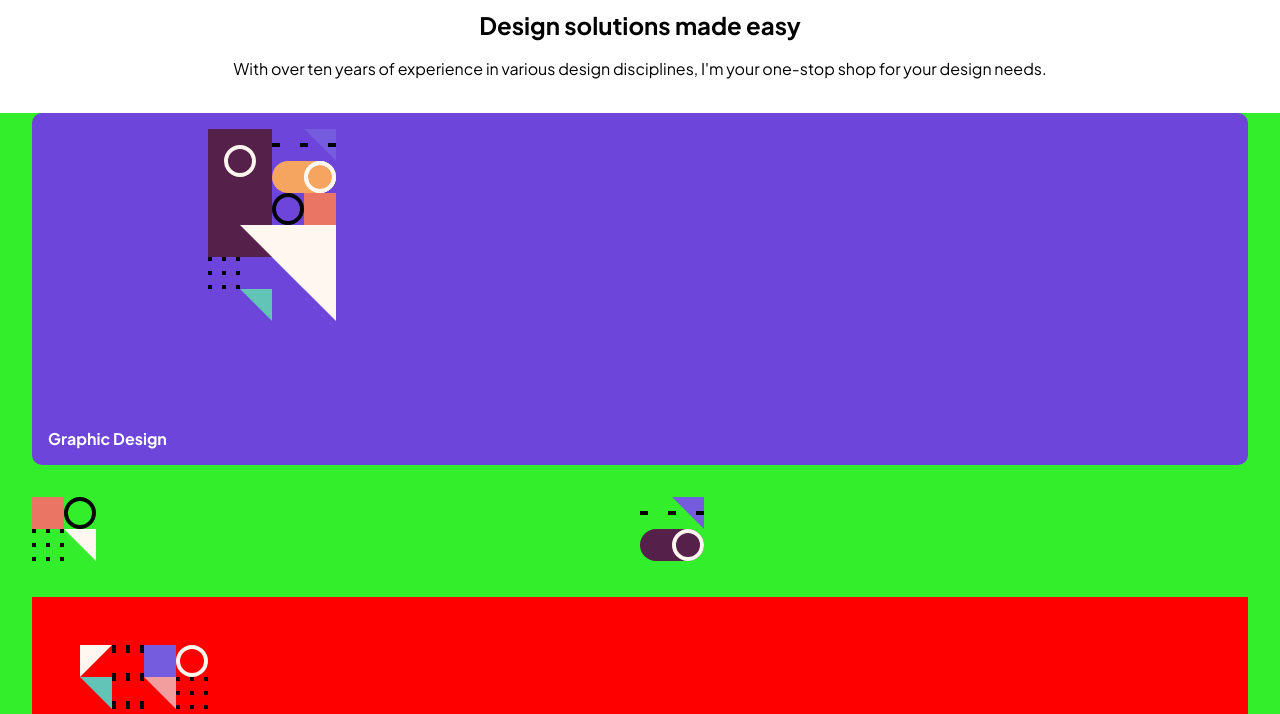
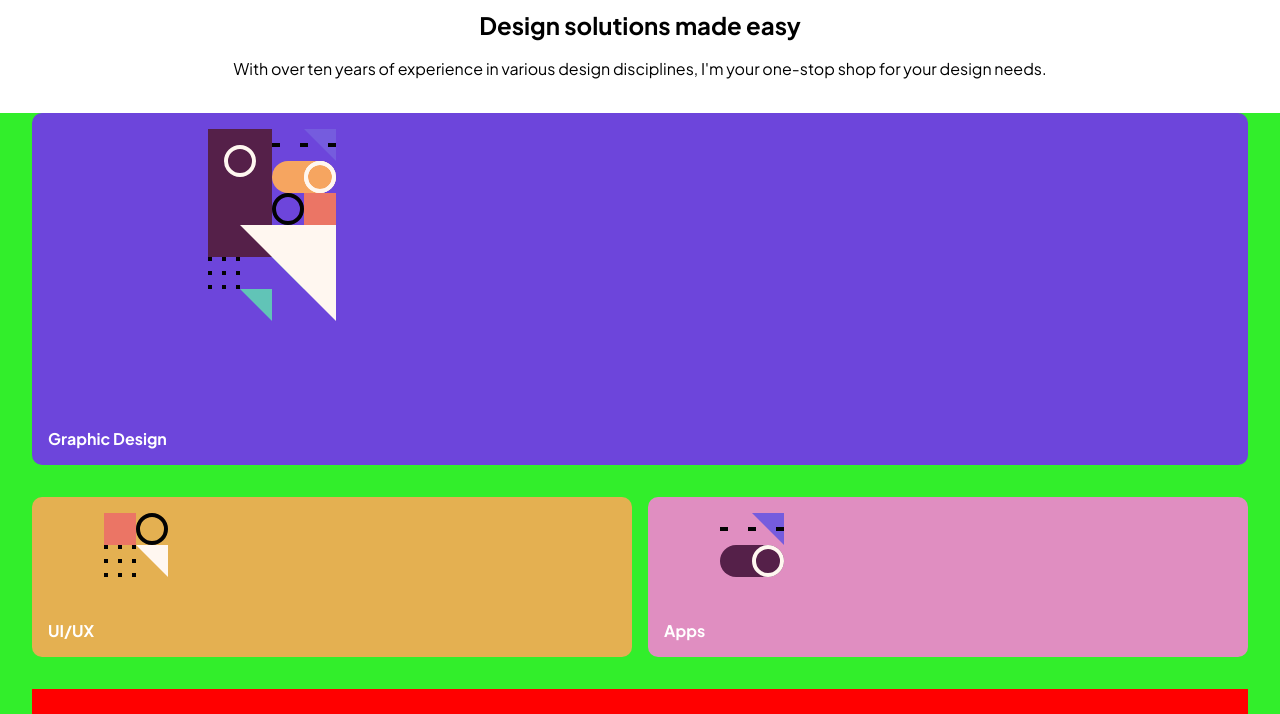
Before and after one commit to WadieBenabdouh/portfolio-gallery, a website built with Vite: page index.html in a window 1280 px wide. Shown: the part 86-800 px from the top of the page. Built offline with nearby package versions, Linux system fonts and the light colour scheme.

Commit message:
main, good.

```diff
--- a/index.html
+++ b/index.html
@@ -38,11 +38,13 @@
             </div>
             <!--  -->
             <div class="wrapper-two">
-                <img src="assets/pattern-ui-ux.svg" alt="pattern-ui-ux">
+                <img class="tile-two" src="assets/pattern-ui-ux.svg" alt="pattern-ui-ux">
+                <p>UI/UX</p>
             </div>
             <!--  -->
             <div class="wrapper-three">
-                <img src="assets/pattern-apps.svg" alt="pattern-apps">
+                <img class="tile-three" src="assets/pattern-apps.svg" alt="pattern-apps">
+                <p>Apps</p>
             </div>
             <!--  -->
             <div class="wrapper-four">
--- a/main.scss
+++ b/main.scss
@@ -62,11 +62,11 @@ main {
     .grid-tiles {
         margin-top: 2em;
         display: grid;
-        align-items: center;
         grid-template-columns: 1fr 1fr;
         background-color: #32ee2b;
         padding: 0 2em;
         row-gap: 2em;
+        column-gap: 1em;
 
         .wrapper-one {
             background-color: #6d45db;
@@ -83,20 +83,56 @@ main {
             }
 
             p {
+                color: #fff;
                 align-self: flex-end;
                 margin-bottom: 1em;
-                color: #fff;
                 font-weight: bold;
                 padding: 0 1em;
             }
         }
 
         .wrapper-two {
-            //
+            background-color: #e4b051;
+            height: 10em;
+            position: relative;
+            display: flex;
+            border-radius: 10px;
+
+            .tile-two {
+                position: absolute;
+                left: 4.5em;
+                top: 1em;
+            }
+
+            p {
+                color: #fff;
+                align-self: flex-end;
+                margin-bottom: 1em;
+                font-weight: bold;
+                padding: 0 1em;
+            }
         }
 
         .wrapper-three {
-            //
+            background-color: #e08ec1;
+            height: 10em;
+            position: relative;
+            display: flex;
+            border-radius: 10px;
+
+            .tile-three {
+                position: absolute;
+                left: 4.5em;
+                top: 1em;
+            }
+
+            p {
+                color: #fff;
+                align-self: flex-end;
+                margin-bottom: 1em;
+                font-weight: bold;
+                padding: 0 1em;
+            }
         }
 
         .wrapper-four {
```
